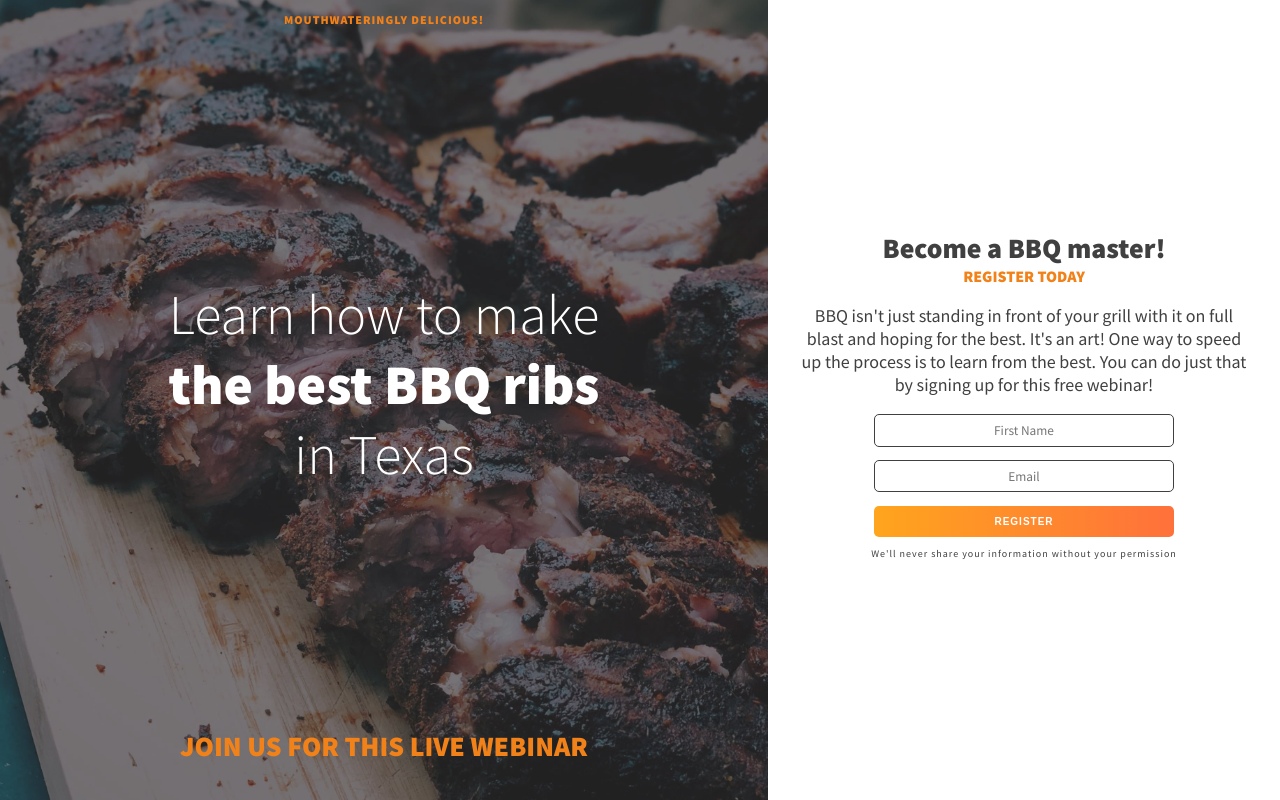
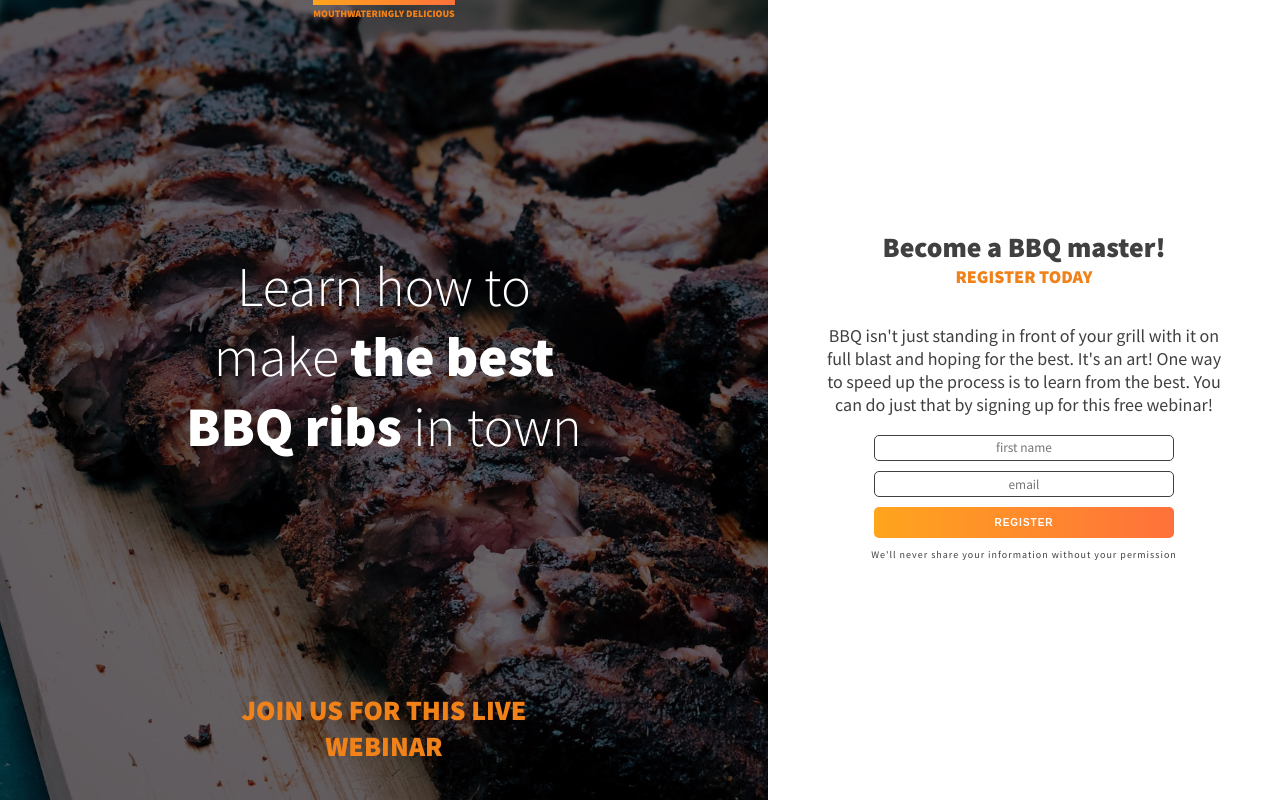
Before and after one commit to rinellam/bbq-splash-page, a plain HTML site: page index.html in a window 1280 px wide. Drawn offline with nearby package versions, Linux system fonts and the light colour scheme.

Commit message:
Update HTML and CSS

```diff
--- a/css/styles.css
+++ b/css/styles.css
@@ -1,13 +1,4 @@
-/* rinella css */
-
-/* fonts
-font-family: 'Source Sans Pro', sans-serif;
-*/
-
-
-/* ============
-gloabal
-============ */
+/*  font-family: 'Source Sans Pro', sans-serif;  */
 
 * {
     box-sizing: border-box;
@@ -15,27 +6,29 @@ gloabal
 
 body {
     margin: 0;
+    font-family: 'Source Sans Pro', sans-serif;
     font-size: 1rem;
-    font-weight: 400;
-    font-family: 'Source Sans Pro', sans-serif;
     color: #404040;
     text-align: center;
 }
 
-img {
-    max-width: 100%;
-    height: auto;
-    display: block;
-}
 
-/* ============
-typography
-============ */
+/* =================
+   Typography
+   ================= */
 
 h1 {
     font-size: 2.25rem;
     font-weight: 300;
-    color: #ffffff;
+    color: #fff;
+    margin: 0;
+}
+
+h1 + p {
+    color: #F18119;
+    font-weight: 900;
+    font-size: 1.3125rem;
+    text-transform: uppercase;
     margin: 0;
 }
 
@@ -44,30 +37,23 @@ h2 {
     margin: 0;
 }
 
-/* adjacent sibling combinatorr */
-h1 + p {
-    color: #f18119;
+h2 + p {
     font-weight: 900;
-    font-size: 1.3125rem;
-    margin: 0;
-    text-transform: uppercase;
-}
-
-/* adjacent sibling combinatorr */
-h2 + p {
-    color: #f18119;
-    font-weight: 900;
-    font-size: 1rem;
+    color: #F18119;
     margin-top: 0;
     text-transform: uppercase;
 }
 
 .top-text {
-    font-size: 0.75rem;
+    font-size: 0.625rem;
+    margin: 0;
+    padding-top: 2px;
+    color: #F18119;
     font-weight: 900;
-    color: #f18119;
     text-transform: uppercase;
-    letter-spacing: 1px;
+    order: -1;
+    border-top: 5px solid #F18119;
+    border-image: linear-gradient(to left, #ff713b, #ffa51d) 1;
 }
 
 .fine-print {
@@ -75,68 +61,72 @@ h2 + p {
     letter-spacing: 1px;
 }
 
-strong {
-    font-weight: 900;
-}
+strong { font-weight: 900; }
 
-/* ============
-intro section
-============ */
+
+/* =================
+   Intro section
+   ================= */
 
 .intro {
-    background-color: #404040;
-    background-image: url(/images/bbq-pic1-dk2-min.jpg);
+    background-image: url(/images/bbq-pic1-min.jpg);
+    background-size: cover;
+    background-color: #696969;
+    background-blend-mode: multiply;
     background-position: center;
-    background-size: cover;
     padding: 0 .5em 2em;
-}
-
-.top-text {
-    order: -2;
-}
-
-/* ============
-main content
-============ */
-
-.main-content {
-    padding: 2em 1em;
-}
-
-.contain-content {
-    max-width: 450px;
-    margin: 0 auto;
-}
-
-.contain-intro {
     display: flex;
     flex-direction: column;
     justify-content: space-between;
     min-height: 50vh;
 }
 
-/* ============
-forms
-============ */
+
+/* =================
+   main-content section
+   ================= */
+
+.main-content {
+    padding: 2em 1em;
+}
+
+
+
+.intro > *,
+.main-content > * {
+    max-width: 400px;
+    margin-left: auto;
+    margin-right: auto;
+}
+
+
+/* =================
+   form
+   ================= */
 
 .email-collector {
     width: 80%;
     max-width: 300px;
-    margin: 0 auto;
 }
 
 input,
 .btn {
     width: 100%;
     border-radius: 5px;
-    padding: .5em;
 }
 
 input {
     font-family: inherit;
     text-align: inherit;
-    margin-bottom: 1em;
+    margin-bottom: .75em;
+    padding: .25em;
     border: 1px solid #404040;
+    transform: scale(1);
+    transition: transform 250ms;
+}
+
+input:focus {
+    transform: scale(1.1);
 }
 
 .btn {
@@ -151,29 +141,27 @@ input {
 }
 
 .btn-primary {
-    background: linear-gradient(to left, #ff713b, #ffa51d);
-    color: #ffffff;
+    background-image: linear-gradient(to left, #FF713B, #FFA51D);
+    color: white;
+    transform: scale(1);
+    transition: transform 250ms;
 }
 
-/* ============
-media queries
-============ */
+.btn-primary:hover,
+.btn-primary:focus {
+    transform: scale(1.1);
+}
+
+/* =================
+   media queries
+   ================= */
 
 @media (min-width: 500px) {
-
     body {
         font-size: 1.125rem;
-    }
-
-    .container {
         display: flex;
     }
 
-    .contain-intro {
-        height: 100%;
-    }
-
-    /* typography */
     h1 {
         font-size: 3.5rem;
     }
@@ -183,20 +171,16 @@ media queries
         font-size: 1.75rem;
     }
 
-    /* layout */
-    /*.intro,
-    .main-content  {
-        width: 50%;
-        min-height: 100vh;
-    }*/
-    .intro {
-        width: 60%;
+    .intro,
+    .main-content {
         min-height: 100vh;
     }
 
-    .main-content  {
+    .intro {
+        width: 60%;
+    }
+    .main-content {
         width: 40%;
-        min-height: 100vh;
     }
 
     .main-content {
--- a/index.html
+++ b/index.html
@@ -11,66 +11,25 @@
 </head>
 
 <body>
-
-    <div class="container">
-
     <div class="intro">
-                <div class="contain-content contain-intro">
-                        <h1>Learn how to make <strong>the best BBQ ribs</strong> in Texas</h1>
+        <h1>Learn how to make <strong>the best BBQ ribs</strong> in town</h1>
         <p>Join us for this live webinar</p>
-                        <p class="top-text">Mouthwateringly delicious!</p>
-                </div>
+        <p class="top-text">Mouthwateringly delicious</p>
     </div>
 
     <div class="main-content">
-                <div class="contain-content">
-                    <h2>Become a BBQ master!</h2>
+        <h2>Become a BBQ master! </h2>
         <p>Register Today</p>
         <p>BBQ isn't just standing in front of your grill with it on full blast and hoping for the best. It's an art! One way to speed up the process is to learn from the best. You can do just that by signing up for this free webinar!</p>
 
         <form class="email-collector" action="#" method="POST">
-                        <input type="text" required placeholder="First Name">
-                        <input type="email" required placeholder="Email">
+            <input type="text" required placeholder="first name">
+            <input type="email" required  placeholder="email">
             <button class="btn btn-primary" type="submit">Register</button>
         </form>
 
         <p class="fine-print">We'll never share your information without your permission</p>
     </div>
-        </div>
-
-    </div>
-
-     <!-- preload images -->
-     <div class="hidden">
-        <script type="text/javascript">
-
-    function preloader() {
-        if (document.images) {
-            img1 = new Image();
-            img2 = new Image();
-
-            img1.src = "http://michaelrinella.com/bbq-splash-page/images/bbq-pic1-dk2-min.jpg";
-            img2.src = "http://michaelrinella.com/bbq-splash-page/images/bbq-pic1-min.jpg";
-        }
-    }
-    function addLoadEvent(func) {
-        var oldonload = window.onload;
-        if (typeof window.onload != 'function') {
-            window.onload = func;
-        } else {
-            window.onload = function() {
-                if (oldonload) {
-                    oldonload();
-                }
-                func();
-            }
-        }
-    }
-    addLoadEvent(preloader);
-
-        </script>
-    </div>
-
 </body>
 
 </html>
```
Lines whose indentation alone changed are shown as unchanged.
